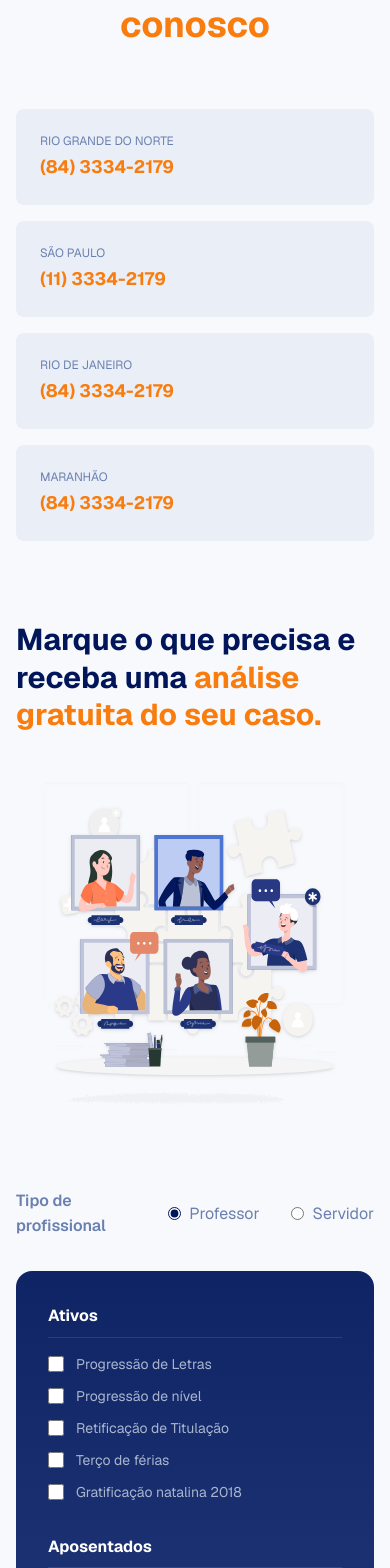
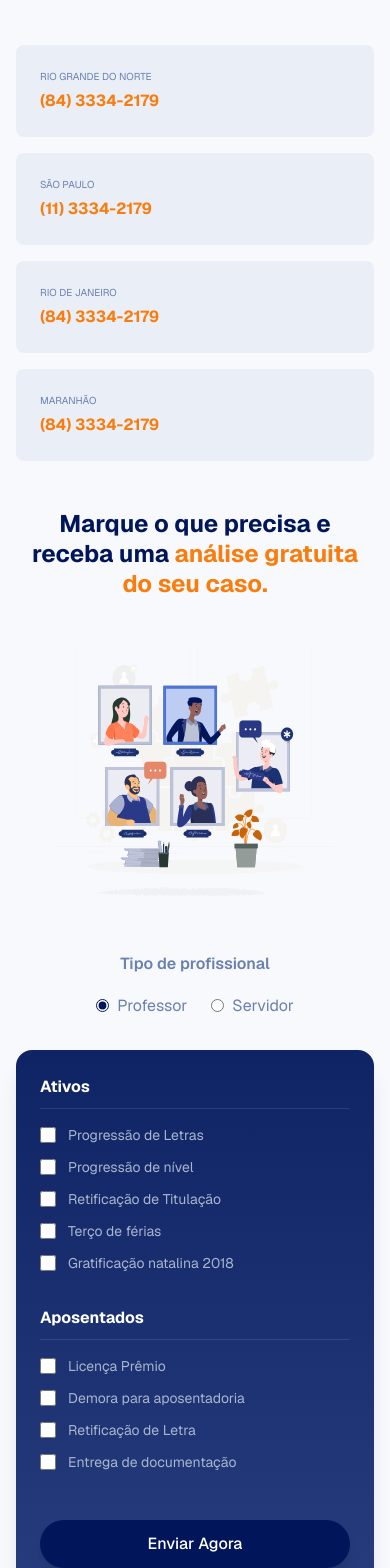
Before and after one commit to LuizaOliveira/cma-site, a Next.js app in the folder frontend/: page / in a window 390 px wide. Shown: the part 9202-10770 px from the top of the page. Built offline with nearby package versions, Linux system fonts and the light colour scheme; some icons are missing.

Commit message:
refatoração: limpar as funções de animação e melhorar o layout da responsividade no componente Contact

```diff
--- a/frontend/app/components/sections/Contact.tsx
+++ b/frontend/app/components/sections/Contact.tsx
@@ -33,7 +33,6 @@ export function Contact() {
       const animDuration = prefersReducedMotion ? DURATIONS.instant : DURATIONS.slowest;
       const shouldAnimate = !prefersReducedMotion;
 
-      // Funções de animação do header
       const animateHeaderIn = () => {
         gsap.fromTo(headerRef.current,
           { opacity: 0, y: shouldAnimate ? 50 : 0 },
@@ -41,15 +40,6 @@ export function Contact() {
         );
       };
 
-      const animateHeaderOut = () => {
-        if (prefersReducedMotion) {
-          gsap.to(headerRef.current, { opacity: 0, duration: DURATIONS.instant });
-          return;
-        }
-        gsap.to(headerRef.current, { opacity: 0, y: -50, ease: EASINGS.easeIn, duration: DURATIONS.slow });
-      };
-
-      // Funções de animação dos cards de localização
       const animateLocationsIn = () => {
         if (locationsRef.current?.children) {
           gsap.fromTo([...locationsRef.current.children],
@@ -59,17 +49,6 @@ export function Contact() {
         }
       };
 
-      const animateLocationsOut = () => {
-        if (locationsRef.current?.children) {
-          if (prefersReducedMotion) {
-            gsap.to([...locationsRef.current.children], { opacity: 0, duration: DURATIONS.instant });
-            return;
-          }
-          gsap.to([...locationsRef.current.children], { opacity: 0, y: -40, scale: 0.95, ease: EASINGS.easeIn, duration: DURATIONS.slow, stagger: STAGGER.fast });
-        }
-      };
-
-      // Funções de animação do lado esquerdo
       const animateLeftSideIn = () => {
         gsap.fromTo(leftSideRef.current,
           { opacity: 0, x: shouldAnimate ? -60 : 0 },
@@ -77,15 +56,6 @@ export function Contact() {
         );
       };
 
-      const animateLeftSideOut = () => {
-        if (prefersReducedMotion) {
-          gsap.to(leftSideRef.current, { opacity: 0, duration: DURATIONS.instant });
-          return;
-        }
-        gsap.to(leftSideRef.current, { opacity: 0, x: -60, ease: EASINGS.easeIn, duration: DURATIONS.slow });
-      };
-
-      // Funções de animação do formulário
       const animateFormIn = () => {
         gsap.fromTo(formRef.current,
           { opacity: 0, x: shouldAnimate ? 60 : 0 },
@@ -93,108 +63,66 @@ export function Contact() {
         );
       };
 
-      const animateFormOut = () => {
-        if (prefersReducedMotion) {
-          gsap.to(formRef.current, { opacity: 0, duration: DURATIONS.instant });
-          return;
-        }
-        gsap.to(formRef.current, { opacity: 0, x: 60, ease: EASINGS.easeIn, duration: DURATIONS.slow });
-      };
-
-      // ScrollTriggers
-      ScrollTrigger.create({
-        trigger: headerRef.current,
-        start: 'top 80%',
-        onEnter: animateHeaderIn,
-        onLeave: animateHeaderOut,
-        onEnterBack: animateHeaderIn,
-        onLeaveBack: animateHeaderOut,
-      });
-
-      ScrollTrigger.create({
-        trigger: locationsRef.current,
-        start: 'top 85%',
-        onEnter: animateLocationsIn,
-        onLeave: animateLocationsOut,
-        onEnterBack: animateLocationsIn,
-        onLeaveBack: animateLocationsOut,
-      });
-
-      ScrollTrigger.create({
-        trigger: leftSideRef.current,
-        start: 'top 80%',
-        onEnter: animateLeftSideIn,
-        onLeave: animateLeftSideOut,
-        onEnterBack: animateLeftSideIn,
-        onLeaveBack: animateLeftSideOut,
-      });
-
-      ScrollTrigger.create({
-        trigger: formRef.current,
-        start: 'top 80%',
-        onEnter: animateFormIn,
-        onLeave: animateFormOut,
-        onEnterBack: animateFormIn,
-        onLeaveBack: animateFormOut,
-      });
+      ScrollTrigger.create({ trigger: headerRef.current, start: 'top 80%', onEnter: animateHeaderIn });
+      ScrollTrigger.create({ trigger: locationsRef.current, start: 'top 85%', onEnter: animateLocationsIn });
+      ScrollTrigger.create({ trigger: leftSideRef.current, start: 'top 80%', onEnter: animateLeftSideIn });
+      ScrollTrigger.create({ trigger: formRef.current, start: 'top 80%', onEnter: animateFormIn });
     }, sectionRef);
 
     return () => ctx.revert();
   }, [prefersReducedMotion]);
 
   return (
-    <section id="contato" className="bg-[#F8F9FC] py-20 px-4 lg:px-6 relative overflow-hidden">
-      {/* Logo caixa no canto inferior direito */}
-      <div className="absolute bottom-7 right-4 z-10">
+    <section id="contato" className="bg-[#F8F9FC] py-12 lg:py-20 px-4 lg:px-6 relative overflow-hidden">
+
+
+      <div className="hidden lg:block absolute lg:bottom-7 lg:right-4 z-0 pointer-events-none">
         <Image
           src="/logo_caixa.svg"
           alt="Logo"
           width={300}
           height={300}
-          className="w-auto h-auto"
+          className="w-auto h-auto opacity-100"
         />
       </div>
 
-      <div className="container mx-auto">
-        {/* Header Contato */}
-        <div ref={headerRef} className="text-center mb-16">
+      <div className="container mx-auto relative z-10">
+        <div ref={headerRef} className="text-center mb-10 lg:mb-16">
           <p className="text-[#313164] font-medium mb-2">Precisa de ajuda?</p>
-          <h2 className="text-4xl font-bold text-[#01165A]">
+          <h2 className="text-3xl lg:text-4xl font-bold text-[#01165A]">
             Entre em <span className="text-[#F97D0E]">contato conosco</span>
           </h2>
         </div>
 
-        {/* Cards de Localização */}
-        <div ref={locationsRef} className="grid grid-cols-1 sm:grid-cols-2 lg:grid-cols-4 gap-4 mb-20">
+        <div ref={locationsRef} className="grid grid-cols-1 lg:grid-cols-4 gap-4 mb-12 lg:mb-20">
           {locations.map((loc, i) => (
             <div
               key={i}
-              className="p-6 rounded-lg flex justify-between items-center cursor-pointer transition-all duration-300 bg-[#E9EEF7] text-[#313164] hover:bg-[#01165A] hover:text-white"
+              className="p-6 rounded-lg flex justify-between items-center bg-[#E9EEF7] text-[#313164] transition-all duration-300 lg:hover:bg-[#01165A] lg:hover:text-white group"
             >
               <div>
-                <p className="text-xs uppercase mb-1 transition-colors duration-300 text-[#6A80B0]">{loc.state}</p>
-                <p className="text-lg font-bold text-[#F97D0E]">{loc.phone}</p>
+                <p className="text-[10px] lg:text-xs uppercase mb-1 text-[#6A80B0] lg:group-hover:text-white/70">{loc.state}</p>
+                <p className="text-base lg:text-lg font-bold text-[#F97D0E]">{loc.phone}</p>
               </div>
               <Icon icon="mdi:phone-in-talk" className="text-2xl" color="#F97D0E" />
             </div>
           ))}
         </div>
 
-        <div className="grid grid-cols-1 lg:grid-cols-2 gap-16 items-start">
-          {/* Lado Esquerdo: Texto e Ilustração */}
-          <div ref={leftSideRef}>
-            <h3 className="text-3xl font-bold text-[#01165A] leading-tight mb-8">
+        <div className="grid grid-cols-1 lg:grid-cols-2 gap-10 lg:gap-16 items-start">
+          <div ref={leftSideRef} className="text-center lg:text-left">
+            <h3 className="text-2xl lg:text-3xl font-bold text-[#01165A] leading-tight mb-8">
               Marque o que precisa e receba uma <span className="text-[#F97D0E]">análise gratuita do seu caso.</span>
             </h3>
-            <div className="relative w-full max-w-md aspect-square">
-              <Image src="/contact_image.svg" alt="Análise de caso" fill className="object-contain drop-shadow" />
+            <div className="relative w-full max-w-[280px] lg:max-w-md aspect-square mx-auto lg:mx-0">
+              <Image src="/contact_image.svg" alt="Análise" fill className="object-contain" />
             </div>
           </div>
 
-          {/* Lado Direito: Formulário Checklist */}
           <div ref={formRef} className="space-y-8">
-            <div className="flex gap-8 items-center">
+            <div className="flex flex-col lg:flex-row gap-4 lg:gap-8 items-center justify-center lg:justify-start">
               <span className="text-[#6A80B0] font-semibold">Tipo de profissional</span>
+              <div className="flex gap-6">
                 <label className="flex items-center gap-2 cursor-pointer">
                   <input type="radio" name="tipo" className="accent-[#01165A]" defaultChecked />
                   <span className="text-[#6A80B0]">Professor</span>
@@ -204,34 +132,35 @@ export function Contact() {
                   <span className="text-[#6A80B0]">Servidor</span>
                 </label>
               </div>
+            </div>
 
-            <div className="bg-linear-to-b from-[#0F2464] to-[#273C7D] rounded-2xl p-8 text-white grid grid-cols-1 md:grid-cols-2 gap-8 relative">
-              <div>
-                <h4 className="font-bold mb-4 border-b border-white/10 pb-2">Ativos</h4>
+            <div className="bg-linear-to-b from-[#0F2464] to-[#273C7D] rounded-2xl p-6 lg:p-8 text-white grid grid-cols-1 lg:grid-cols-2 gap-8 relative z-10 shadow-xl">
+              <div className="space-y-4">
+                <h4 className="font-bold border-b border-white/10 pb-2">Ativos</h4>
                 <div className="space-y-3">
                   {['Progressão de Letras', 'Progressão de nível', 'Retificação de Titulação', 'Terço de férias', 'Gratificação natalina 2018'].map((item) => (
-                    <label key={item} className="flex items-center gap-3 text-sm text-[#A9B5CE]">
-                      <input type="checkbox" className="w-4 h-4 rounded accent-[#F97D0E]" />
-                      {item}
+                    <label key={item} className="flex items-start gap-3 text-sm text-[#A9B5CE]">
+                      <input type="checkbox" className="w-4 h-4 mt-0.5 rounded accent-[#F97D0E] shrink-0" />
+                      <span>{item}</span>
                     </label>
                   ))}
                 </div>
               </div>
-              <div>
-                <h4 className="font-bold mb-4 border-b border-white/10 pb-2">Aposentados</h4>
+              <div className="space-y-4">
+                <h4 className="font-bold border-b border-white/10 pb-2">Aposentados</h4>
                 <div className="space-y-3">
                   {['Licença Prêmio', 'Demora para aposentadoria', 'Retificação de Letra', 'Entrega de documentação'].map((item) => (
-                    <label key={item} className="flex items-center gap-3 text-sm text-[#A9B5CE]">
-                      <input type="checkbox" className="w-4 h-4 rounded accent-[#F97D0E]" />
-                      {item}
+                    <label key={item} className="flex items-start gap-3 text-sm text-[#A9B5CE]">
+                      <input type="checkbox" className="w-4 h-4 mt-0.5 rounded accent-[#F97D0E] shrink-0" />
+                      <span>{item}</span>
                     </label>
                   ))}
                 </div>
               </div>
 
-              <div className="md:col-span-2 flex justify-end mt-4">
-                <Button variant="secondary" className="px-10 py-3 flex items-center gap-2">
-                  <span>Enviar</span>
+              <div className="lg:col-span-2 flex justify-center lg:justify-end mt-4">
+                <Button variant="secondary" className="w-full lg:w-auto px-10 py-3 font-bold">
+                  <span>Enviar Agora</span>
                 </Button>
               </div>
             </div>
```
Lines whose indentation alone changed are shown as unchanged.
